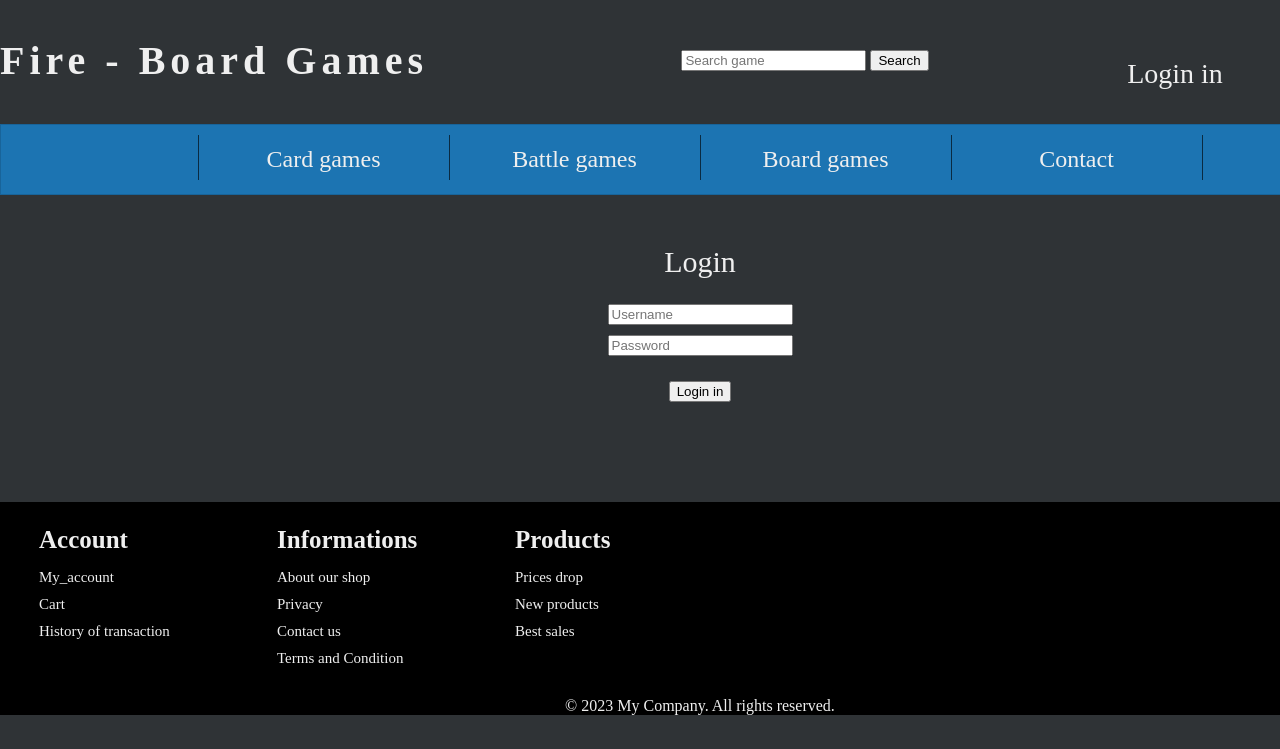
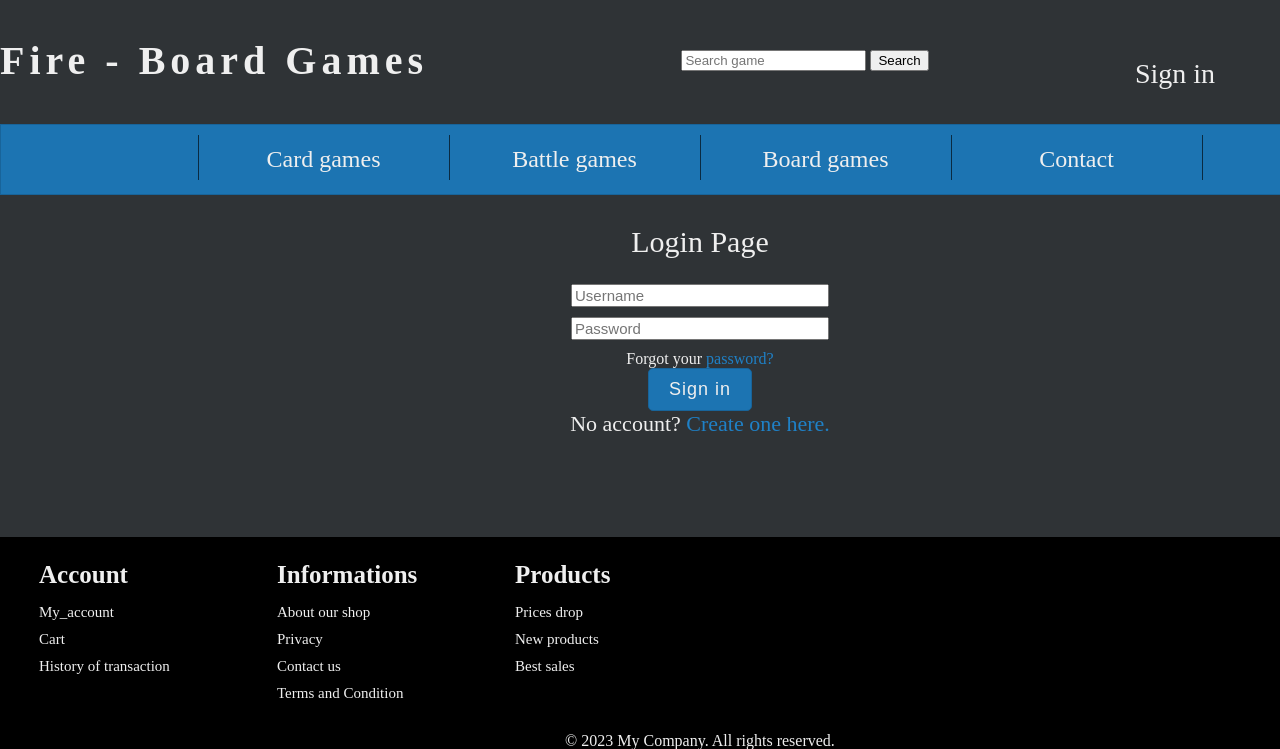
Before and after one commit to Kandel269/BoardgameShop, a Django app: page /member/login/ in a window 1280 px wide; the page is wider, and only the part inside the window is pictured. Shown: the top 749 px of that part. Run offline with Django 4.2, Linux system fonts and the light colour scheme; some libraries are stand-ins or nearby versions.

Commit message:
a litlle better login page

```diff
--- a/BoardGameShop/Shop/templates/game.html
+++ b/BoardGameShop/Shop/templates/game.html
@@ -32,11 +32,11 @@
                                 <form method="post" action="">
                                     {% csrf_token %}
                                     <input type="hidden" name="game_id" value="{{ game.id }}">
-                                    <button type="submit" class="add-to-cart">Add to Cart</button>
+                                    <button type="submit" class="typical-button">Add to Cart</button>
                                 </form>
                             {% endif %}
                         {% else %}
-                            <span class="add-to-cart">Notify me when available</span>
+                            <span class="typical-button">Notify me when available</span>
                         {% endif %}
                     </div>
                 </div>
--- a/BoardGameShop/Shop/templates/top_bar.html
+++ b/BoardGameShop/Shop/templates/top_bar.html
@@ -40,7 +40,7 @@
                             </a>
                         {% else %}
                         <div id="login_no_auth">
-                            <a class='no_change3' href="{% url 'login' %}">Login in</a>
+                            <a class='no_change3' href="{% url 'login' %}">Sign in</a>
                         </div>
                         {% endif %}
                     </div>
--- a/BoardGameShop/members/templates/login.html
+++ b/BoardGameShop/members/templates/login.html
@@ -7,16 +7,22 @@
             <form method="POST" action="">
                 {% csrf_token %}
                 <div id="login_page_title">
-                    Login
+                    Login Page
                 </div>
                 <div class="login_form">
-                    <input type="text" name="username" placeholder="Username"/>
+                    <input class="login-form-field" type="text" name="username" placeholder="Username"/>
                 </div>
                 <div class="login_form">
-                    <input type="password" name="password" placeholder="Password">
+                    <input class="login-form-field" type="password" name="password" placeholder="Password">
+                </div>
+                <div class="login-forgot-password">
+                    Forgot your <a href="#" style="text-decoration: none;"><span style="color:#1f81c7">password?</span></a>
                 </div>
                 <div id="register_button_submit">
-                    <input type="submit" name="login_user" value="Login in">
+                    <input class="typical-button" style="margin-left: 0;" type="submit" name="login_user" value="Sign in">
+                </div>
+                <div id="login-register">
+                    No account? <a href="{% url 'register' %}" style="text-decoration: none;"><span style="color:#1f81c7">Create one here.</span></a>
                 </div>
             </form>
             {% for message in messages %}
--- a/BoardGameShop/members/templates/register.html
+++ b/BoardGameShop/members/templates/register.html
@@ -40,10 +40,10 @@
                 </div>
 
                 <div style="clear:both"></div>
-                <div id="register_button_submit">
-                    <input type="submit" name="Create_user" value="Register account">
+                <div id="log-button-submit">
+                    <input class="typical-button" style="margin: 0;" type="submit" name="Create_user" value="Register account">
                 </div>
-                <div id="register_lgo_in">
+                <div id="register_sign_in">
                     Already have an account? <a href="{% url 'login' %}" style="text-decoration: none;"><span style="color:#1f81c7">Log in.</span></a>
                 </div>
             </form>
--- a/BoardGameShop/static/css/members_style.css
+++ b/BoardGameShop/static/css/members_style.css
@@ -1,6 +1,6 @@
 #register_page {
     text-align: center;
-    margin-top: 50px;
+    margin-top: 30px;
     margin-bottom: 100px;
 }
 #register_page_title {
@@ -22,17 +22,21 @@
 .register_form {
     display: inline-block;
 }
-#register_button_submit {
+#log-button-submit {
    margin-top: 25px;
    margin-bottom: 25px;
 }
-#register_lgo_in {
-    font-size: 20px;
+#register_sign_in {
+    font-size: 22px;
 }
+#login-register {
+    font-size: 22px;
+}
+
 
 #login_page {
     text-align: center;
-    margin-top: 50px;
+    margin-top: 30px;
     margin-bottom: 100px;
 }
 .login_form {
@@ -42,8 +46,10 @@
     font-size: 30px;
     margin-bottom: 25px;
 }
-
-
+.login-form-field {
+    width: 250px;
+    font-size: 15px;
+}
 
 #account_container {
     text-align: center;
--- a/BoardGameShop/static/css/style.css
+++ b/BoardGameShop/static/css/style.css
@@ -251,7 +251,7 @@ ul > li:hover > ol {
     padding-left: 3px;
     line-height: 400%;
 }
-.add-to-cart {
+.typical-button {
     padding: 10px 20px;
     background-color: #1c74b2;
     border: 1px solid #18649a;
@@ -262,7 +262,7 @@ ul > li:hover > ol {
     letter-spacing: 1px;
     color: #efefef;
 }
-.add-to-cart:hover {
+.typical-button:hover {
     cursor: pointer;
     color: #efefef;
     background-color: #1f81c7;
```
Also changed, not shown: BoardGameShop/db.sqlite3.
